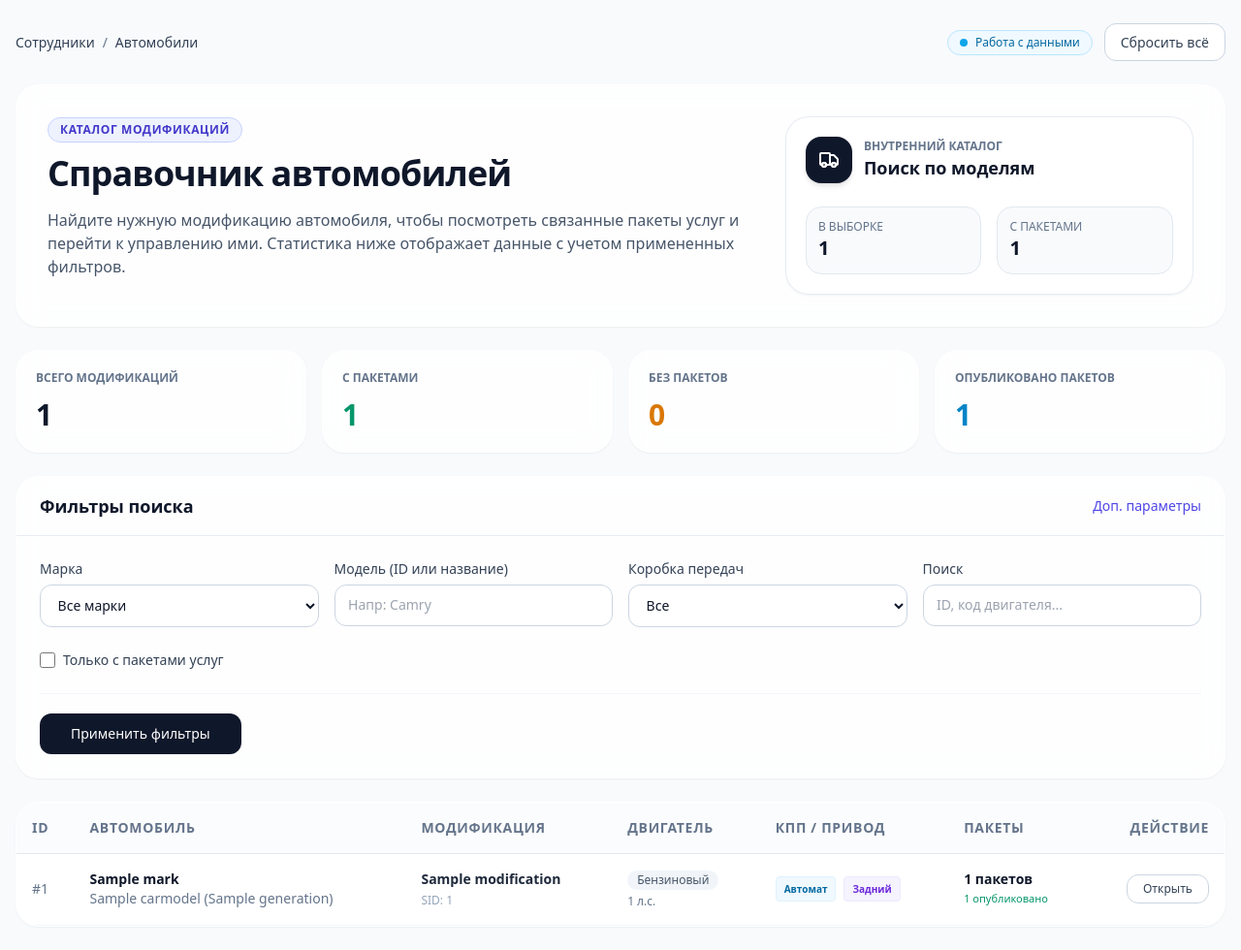
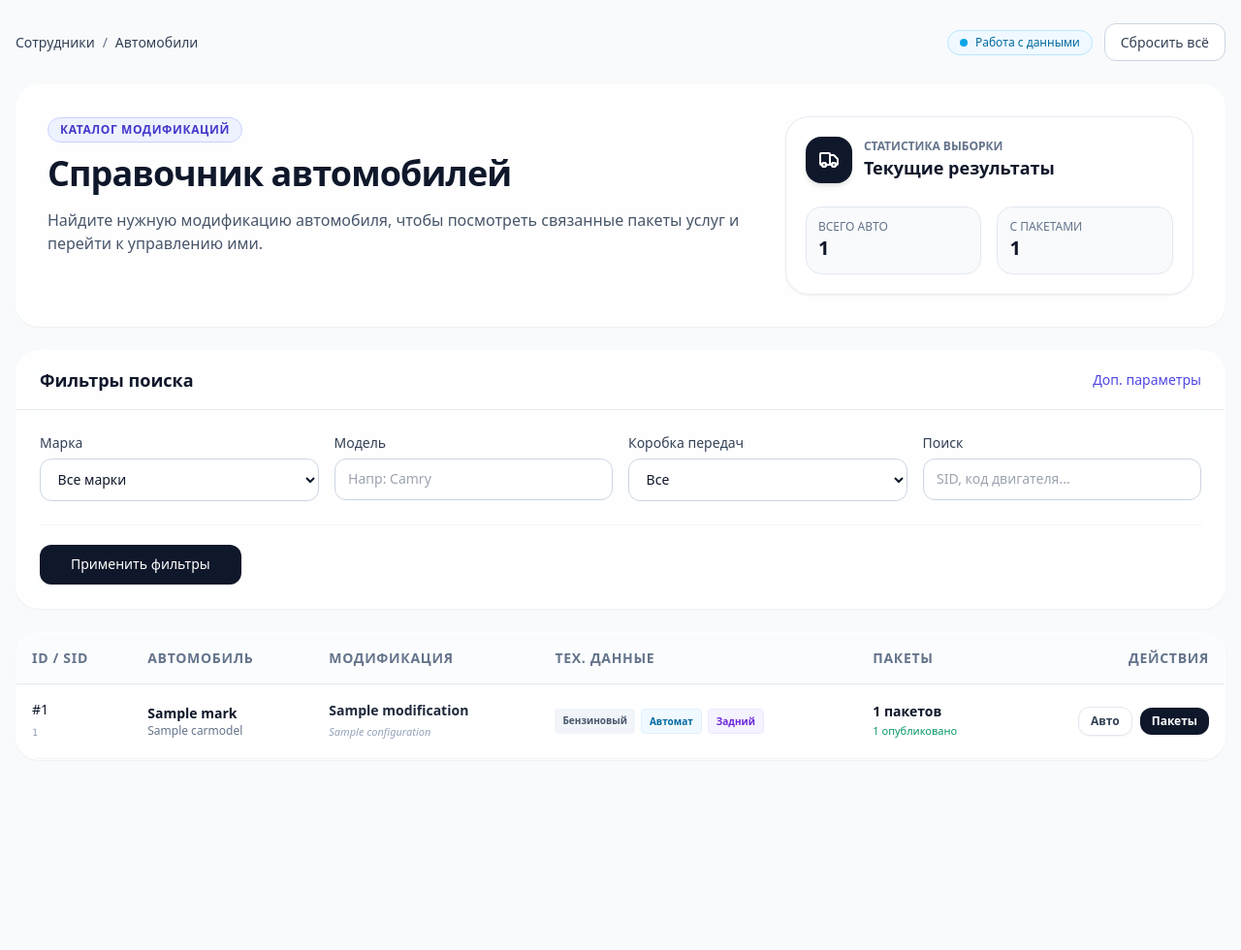
Before and after one commit to iamrealnurs/sct_vybiralka_demo_monolith, a Django app: page /cars/ in a window 1280 px wide. Shown: the whole page at 97% size. After the commit the page ends 762 px from the top, so only its background shows below. Run offline with Django 3.2, Linux system fonts and the light colour scheme; a user stored in the database is signed in; tables that the repository leaves empty hold one stand-in row (values such as "Sample post"); parts of the project's set-up code (start-up, migrations or seed data) failed here and were passed over; some libraries are stand-ins or nearby versions.

Commit message:
Сделали страницу авто

```diff
--- a/web/api/staff/cars/urls.py
+++ b/web/api/staff/cars/urls.py
@@ -1,8 +1,9 @@
 from django.urls import path
-from .views import StaffCarListView
+from .views import StaffCarListView, StaffCarDetailView
 
-app_name = "cars"
+app_name = "cars_staff"
 
 urlpatterns = [
     path("", StaffCarListView.as_view(), name="car_list"),
+    path("<str:source_id>/", StaffCarDetailView.as_view(), name="car_detail"),
 ]
--- a/web/api/staff/cars/views.py
+++ b/web/api/staff/cars/views.py
@@ -2,10 +2,11 @@ from __future__ import annotations
 
 from django.contrib.auth.mixins import LoginRequiredMixin
 from django.http import HttpRequest, HttpResponse
-from django.shortcuts import render
+from django.shortcuts import render, get_object_or_404
 from django.views import View
+from django.urls import NoReverseMatch, reverse
 
-from .services import get_staff_car_list_data
+from .services import get_staff_car_list_data, get_car_detail_data
 
 
 class StaffCarListView(LoginRequiredMixin, View):
@@ -63,3 +64,27 @@ class StaffCarListView(LoginRequiredMixin, View):
         query = request.GET.copy()
         query.pop("page", None)
         return query.urlencode()
+
+
+class StaffCarDetailView(LoginRequiredMixin, View):
+    template_name = "staff/cars/detail.html"
+
+    def get(self, request, source_id):
+        # Вызываем сервис. Если source_id неверный, get() внутри сервиса выкинет ошибку,
+        # здесь можно добавить обработку try/except для 404
+        try:
+            data = get_car_detail_data(source_id)
+        except Modification.DoesNotExist:
+            from django.http import Http404
+            raise Http404("Автомобиль не найден")
+
+        context = {
+            **data,
+            "page_title": f"Детальная информация: {data['car'].name}",
+            "breadcrumbs": [
+                {"label": "Сотрудники", "url": reverse("staff:packages:package_list")},
+                {"label": "Автомобили", "url": reverse("staff:cars_staff:car_list")},
+                {"label": source_id, "url": None},
+            ],
+        }
+        return render(request, self.template_name, context)
--- a/web/templates/staff/cars/list.html
+++ b/web/templates/staff/cars/list.html
@@ -45,7 +45,7 @@
                 <span class="h-2 w-2 rounded-full bg-sky-500"></span>
                 Работа с данными
             </span>
-            <a href="{% url 'staff:cars:car_list' %}" class="staff-btn-secondary py-2">
+            <a href="{% url 'staff:cars_staff:car_list' %}" class="staff-btn-secondary py-2">
                 Сбросить всё
             </a>
         </div>
@@ -60,7 +60,6 @@
                 <h1 class="text-3xl font-bold tracking-tight text-slate-900 sm:text-4xl">Справочник автомобилей</h1>
                 <p class="mt-4 max-w-3xl text-sm leading-7 text-slate-600 sm:text-base">
                     Найдите нужную модификацию автомобиля, чтобы посмотреть связанные пакеты услуг и перейти к управлению ими.
-                    Статистика ниже отображает данные с учетом примененных фильтров.
                 </p>
             </div>
 
@@ -73,13 +72,13 @@
                         </svg>
                     </div>
                     <div>
-                        <p class="text-xs font-semibold text-slate-500 uppercase">Внутренний каталог</p>
-                        <p class="text-lg font-semibold text-slate-900">Поиск по моделям</p>
+                        <p class="text-xs font-semibold text-slate-500 uppercase">Статистика выборки</p>
+                        <p class="text-lg font-semibold text-slate-900">Текущие результаты</p>
                     </div>
                 </div>
                 <div class="mt-6 grid grid-cols-2 gap-4">
                     <div class="rounded-2xl border border-slate-200 bg-slate-50 p-3">
-                        <p class="text-xs font-medium text-slate-500 uppercase">В выборке</p>
+                        <p class="text-xs font-medium text-slate-500 uppercase">Всего авто</p>
                         <p class="text-xl font-bold text-slate-900">{{ kpi.total_count }}</p>
                     </div>
                     <div class="rounded-2xl border border-slate-200 bg-slate-50 p-3">
@@ -89,25 +88,6 @@
                 </div>
             </div>
         </div>
-    </section>
-
-    <section class="mb-6 grid grid-cols-1 gap-4 sm:grid-cols-2 xl:grid-cols-4">
-        <article class="glass rounded-3xl border border-white/70 p-5 shadow-sm">
-            <p class="text-xs font-semibold uppercase text-slate-500">Всего модификаций</p>
-            <p class="mt-3 text-3xl font-bold text-slate-900">{{ kpi.total_count }}</p>
-        </article>
-        <article class="glass rounded-3xl border border-white/70 p-5 shadow-sm">
-            <p class="text-xs font-semibold uppercase text-slate-500">С пакетами</p>
-            <p class="mt-3 text-3xl font-bold text-emerald-600">{{ kpi.with_packages }}</p>
-        </article>
-        <article class="glass rounded-3xl border border-white/70 p-5 shadow-sm">
-            <p class="text-xs font-semibold uppercase text-slate-500">Без пакетов</p>
-            <p class="mt-3 text-3xl font-bold text-amber-600">{{ kpi.without_packages }}</p>
-        </article>
-        <article class="glass rounded-3xl border border-white/70 p-5 shadow-sm">
-            <p class="text-xs font-semibold uppercase text-slate-500">Опубликовано пакетов</p>
-            <p class="mt-3 text-3xl font-bold text-sky-600">{{ kpi.published_packages_total }}</p>
-        </article>
     </section>
 
     <section class="glass mb-6 rounded-3xl border border-white/70 shadow-sm">
@@ -132,7 +112,7 @@
                         </select>
                     </div>
                     <div>
-                        <label class="staff-label">Модель (ID или название)</label>
+                        <label class="staff-label">Модель</label>
                         <input type="text" name="model" value="{{ filters.model }}" data-filter="model" class="staff-input" placeholder="Напр: Camry">
                     </div>
                     <div>
@@ -146,7 +126,7 @@
                     </div>
                     <div>
                         <label class="staff-label">Поиск</label>
-                        <input type="text" name="q" value="{{ filters.q }}" data-filter="search" class="staff-input" placeholder="ID, код двигателя...">
+                        <input type="text" name="q" value="{{ filters.q }}" data-filter="search" class="staff-input" placeholder="SID, код двигателя...">
                     </div>
                 </div>
 
@@ -170,21 +150,17 @@
                             <option value="ALL_WHEEL" {% if filters.drive_type == "ALL_WHEEL" %}selected{% endif %}>Полный (AWD)</option>
                         </select>
                     </div>
+                    <div class="flex items-end pb-1">
+                        <label class="inline-flex items-center cursor-pointer">
+                            <input type="checkbox" name="has_packages" class="h-5 w-5 rounded border-slate-300 text-indigo-600 focus:ring-indigo-500"
+                                   {% if filters.has_packages %}checked{% endif %} onchange="this.form.submit()">
+                            <span class="ml-3 text-sm font-medium text-slate-700">Только с пакетами</span>
+                        </label>
                     </div>
-
-                <div class="flex items-center gap-2 mt-4">
-    <input type="checkbox"
-           name="has_packages"
-           id="has_packages"
-           class="h-4 w-4 rounded border-gray-300 text-indigo-600 focus:ring-indigo-500"
-           {% if filters.has_packages %}checked{% endif %}
-           onchange="this.form.submit()"> <label for="has_packages" class="text-sm font-medium text-slate-700 cursor-pointer">
-        Только с пакетами услуг
-    </label>
                 </div>
 
                 <div class="flex items-center justify-between gap-4 border-t border-slate-100 pt-5">
-                    <button type="submit" class="staff-btn-primary px-8">Применить фильтры</button>
+                    <button type="submit" class="staff-btn-primary px-8 text-sm">Применить фильтры</button>
                     <div id="activeFilters" class="flex flex-wrap gap-2"></div>
                 </div>
             </form>
@@ -196,45 +172,44 @@
             <table class="w-full border-separate border-spacing-0 text-sm">
                 <thead>
                     <tr class="bg-slate-50/50">
-                        <th class="border-b border-slate-200 p-4 text-left font-semibold text-slate-500 uppercase tracking-wider">ID</th>
+                        <th class="border-b border-slate-200 p-4 text-left font-semibold text-slate-500 uppercase tracking-wider">ID / SID</th>
                         <th class="border-b border-slate-200 p-4 text-left font-semibold text-slate-500 uppercase tracking-wider">Автомобиль</th>
                         <th class="border-b border-slate-200 p-4 text-left font-semibold text-slate-500 uppercase tracking-wider">Модификация</th>
-                        <th class="border-b border-slate-200 p-4 text-left font-semibold text-slate-500 uppercase tracking-wider">Двигатель</th>
-                        <th class="border-b border-slate-200 p-4 text-left font-semibold text-slate-500 uppercase tracking-wider">КПП / Привод</th>
+                        <th class="border-b border-slate-200 p-4 text-left font-semibold text-slate-500 uppercase tracking-wider">Тех. данные</th>
                         <th class="border-b border-slate-200 p-4 text-left font-semibold text-slate-500 uppercase tracking-wider">Пакеты</th>
-                        <th class="border-b border-slate-200 p-4 text-right font-semibold text-slate-500 uppercase tracking-wider">Действие</th>
+                        <th class="border-b border-slate-200 p-4 text-right font-semibold text-slate-500 uppercase tracking-wider">Действия</th>
                     </tr>
                 </thead>
                 <tbody class="bg-white">
                     {% for car in page_obj %}
                     <tr class="table-hover-row transition">
-                        <td class="border-b border-slate-100 p-4 text-slate-500">#{{ car.id }}</td>
+                        <td class="border-b border-slate-100 p-4">
+                            <div class="text-slate-900 font-medium">#{{ car.id }}</div>
+                            <div class="text-[10px] text-slate-400 font-mono mt-1">{{ car.source_id }}</div>
+                        </td>
                         <td class="border-b border-slate-100 p-4">
                             <div class="font-bold text-slate-900">{{ car.configuration.generation.model.mark.name }}</div>
-                            <div class="text-slate-500">{{ car.configuration.generation.model.name }} ({{ car.configuration.generation.name }})</div>
+                            <div class="text-xs text-slate-500">{{ car.configuration.generation.model.name }}</div>
                         </td>
                         <td class="border-b border-slate-100 p-4">
                             <div class="font-semibold text-slate-800">{{ car.name }}</div>
-                            <div class="text-xs text-slate-400 mt-1">SID: {{ car.source_id }}</div>
+                            <div class="text-[11px] text-slate-400 italic mt-0.5">{{ car.configuration.name }}</div>
                         </td>
                         <td class="border-b border-slate-100 p-4">
+                            <div class="flex flex-wrap gap-1.5">
                                 {% if car.specification %}
-                                <span class="inline-flex rounded-full bg-slate-100 px-2.5 py-0.5 text-xs font-medium text-slate-600">
+                                    <span class="px-2 py-0.5 rounded bg-slate-100 text-[10px] font-bold text-slate-600">
                                         {{ car.specification.get_powertrain_type_display|default:"—" }}
                                     </span>
-                                <div class="mt-1 text-xs text-slate-500">{{ car.specification.horse_power_hp|default:"0" }} л.с.</div>
-                            {% else %}
-                                <span class="text-slate-400">—</span>
-                            {% endif %}
-                        </td>
-                        <td class="border-b border-slate-100 p-4">
-                            <div class="flex gap-2">
-                                <span class="rounded bg-sky-50 px-2 py-0.5 text-[10px] font-bold text-sky-700 border border-sky-100">
+                                    <span class="px-2 py-0.5 rounded bg-sky-50 text-[10px] font-bold text-sky-700 border border-sky-100">
                                         {{ car.specification.get_transmission_type_display|default:"—" }}
                                     </span>
-                                <span class="rounded bg-violet-50 px-2 py-0.5 text-[10px] font-bold text-violet-700 border border-violet-100">
+                                    <span class="px-2 py-0.5 rounded bg-violet-50 text-[10px] font-bold text-violet-700 border border-violet-100">
                                         {{ car.specification.get_drive_type_display|default:"—" }}
                                     </span>
+                                {% else %}
+                                    <span class="text-slate-300">—</span>
+                                {% endif %}
                             </div>
                         </td>
                         <td class="border-b border-slate-100 p-4">
@@ -244,13 +219,22 @@
                             </div>
                         </td>
                         <td class="border-b border-slate-100 p-4 text-right">
-                            <a href="#" class="staff-btn-secondary text-xs py-1.5 px-4">Открыть</a>
+                            <div class="flex justify-end items-center gap-2">
+                                <a href="{% url 'staff:cars_staff:car_detail' car.source_id %}"
+                                   class="inline-flex items-center px-3 py-1.5 rounded-xl border border-slate-200 bg-white text-xs font-semibold text-slate-700 hover:bg-slate-50 transition shadow-sm">
+                                    Авто
+                                </a>
+                                <a href="{% url 'staff:packages:package_list' %}?q={{ car.source_id }}"
+                                   class="inline-flex items-center px-3 py-1.5 rounded-xl bg-slate-900 text-xs font-semibold text-white hover:bg-slate-800 transition shadow-sm">
+                                    Пакеты
+                                </a>
+                            </div>
                         </td>
                     </tr>
                     {% empty %}
                     <tr>
-                        <td colspan="7" class="p-12 text-center text-slate-500">
-                            Ничего не найдено. Попробуйте сбросить фильтры.
+                        <td colspan="6" class="p-12 text-center text-slate-500">
+                            Ничего не найдено. Попробуйте изменить фильтры.
                         </td>
                     </tr>
                     {% endfor %}
@@ -292,30 +276,28 @@
         const activeFiltersContainer = document.getElementById('activeFilters');
         const filtersForm = document.getElementById('filtersForm');
 
-        // Переключение доп. фильтров
         toggleAdvancedBtn.addEventListener('click', () => {
             advancedFilters.classList.toggle('hidden');
             toggleAdvancedBtn.textContent = advancedFilters.classList.contains('hidden') ? 'Доп. параметры' : 'Скрыть доп. параметры';
         });
 
-        // Функция для отрисовки чипсов (активных фильтров)
         function renderActiveChips() {
             activeFiltersContainer.innerHTML = '';
             const formData = new FormData(filtersForm);
 
             for (let [key, value] of formData.entries()) {
-                if (value && key !== 'page') {
+                if (value && key !== 'page' && value !== 'on') {
                     const chip = document.createElement('div');
                     chip.className = 'multi-chip';
                     chip.innerHTML = `
-                        <span>${key}: ${value}</span>
-                        <button type="button" class="text-blue-400 hover:text-blue-600" data-clear="${key}">×</button>
+                        <span class="text-[11px] opacity-70 uppercase mr-1">${key}:</span>
+                        <span>${value}</span>
+                        <button type="button" class="ml-1 text-blue-400 hover:text-blue-600" data-clear="${key}">×</button>
                     `;
                     activeFiltersContainer.appendChild(chip);
                 }
             }
 
-            // Навешиваем событие удаления на крестик в чипсе
             activeFiltersContainer.querySelectorAll('[data-clear]').forEach(btn => {
                 btn.addEventListener('click', () => {
                     const fieldName = btn.dataset.clear;
```
Also changed, not shown: web/api/staff/cars/services.py (+42 -1 lines), web/templates/staff/cars/detail.html (added, +326 -0 lines). Lines whose indentation alone changed are shown as unchanged.
